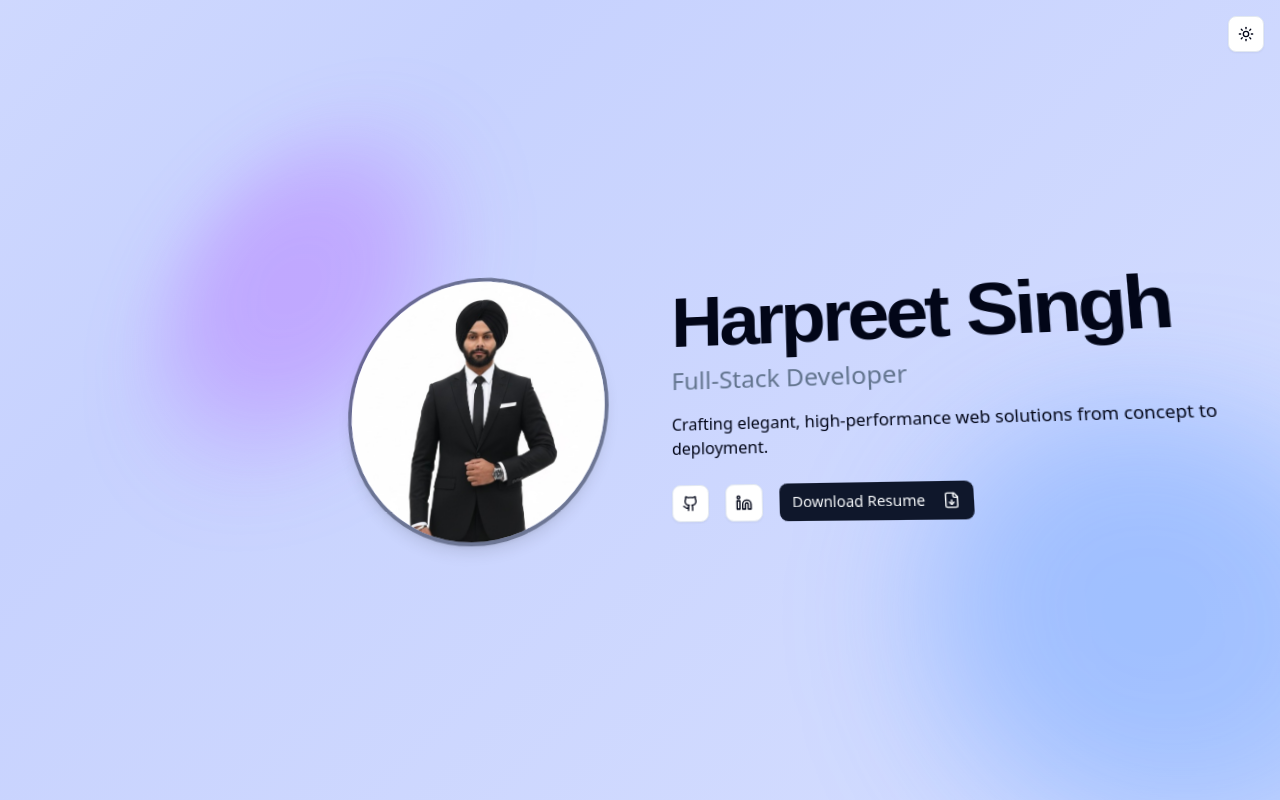
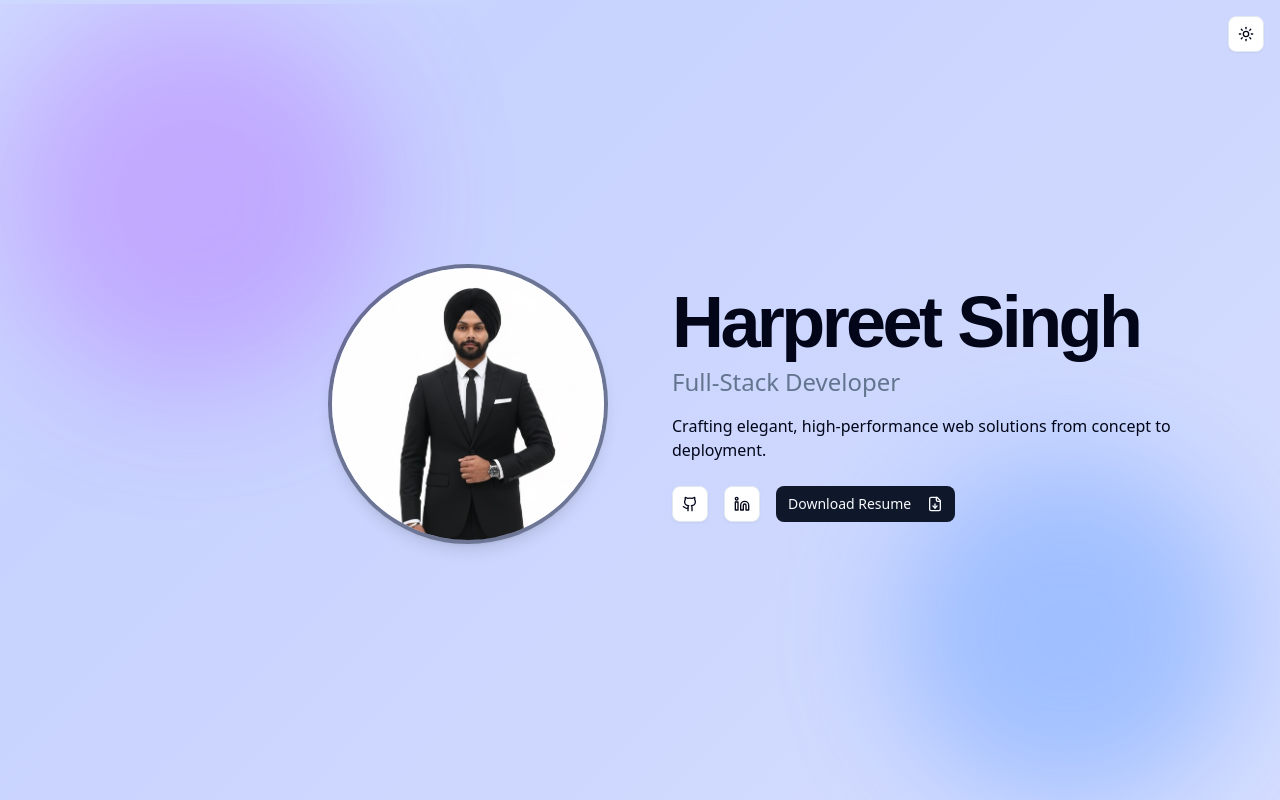
Before and after one commit to ravimultani38/new_portfolio, a Next.js app: page / in a window 1280 px wide. Shown: the top 800 px of the page. Built offline with nearby package versions, Linux system fonts and the light colour scheme; a web font is replaced by a local one.

Commit message:
some changes

```diff
--- a/src/components/hero-section.tsx
+++ b/src/components/hero-section.tsx
@@ -1,14 +1,12 @@
 "use client";
 
-import { motion, useMotionValue, useTransform, type Variants } from "framer-motion";
+import { motion, type Variants } from "framer-motion";
 import { Button } from "@/components/ui/button";
 import Link from "next/link";
 import Image from "next/image";
 import { Github, Linkedin, FileDown } from "lucide-react";
-import React from "react";
 
 export function HeroSection() {
-  // Staggered animation setup
   const title = "Harpreet Singh".split(" ");
   const subtitle = "Full-Stack Developer".split(" ");
 
@@ -35,41 +33,15 @@ export function HeroSection() {
     },
   };
 
-  // Parallax effect setup
-  const x = useMotionValue(0);
-  const y = useMotionValue(0);
+  return (
+    <section className="relative flex items-center justify-center min-h-screen -mt-16 overflow-hidden">
 
-  const rotateX_bg = useTransform(y, [0, 500], [20, -20]);
-  const rotateY_bg = useTransform(x, [0, 500], [-20, 20]);
-  const rotateX_fg = useTransform(y, [0, 500], [10, -10]);
-  const rotateY_fg = useTransform(x, [0, 500], [-10, 10]);
-
-  const handleMouseMove = (event: React.MouseEvent) => {
-    const rect = (event.currentTarget as HTMLElement).getBoundingClientRect();
-    x.set(event.clientX - rect.left);
-    y.set(event.clientY - rect.top);
-  };
-
-  return (
-    <section
-      onMouseMove={handleMouseMove}
-      className="relative flex items-center justify-center min-h-screen -mt-16 overflow-hidden"
-      style={{ perspective: '1000px' }}
-    >
-
-      <motion.div
-        aria-hidden="true"
-        className="absolute inset-0 -z-10"
-        style={{ rotateX: rotateX_bg, rotateY: rotateY_bg }}
-      >
+      <div aria-hidden="true" className="absolute inset-0 -z-10">
         <div className="absolute top-0 left-0 h-96 w-96 rounded-full bg-purple-500/30 filter blur-3xl animate-blob"></div>
         <div className="absolute bottom-0 right-0 h-96 w-96 rounded-full bg-blue-500/30 filter blur-3xl animate-blob animation-delay-2000"></div>
-      </motion.div>
+      </div>
 
-      <motion.div
-        className="relative z-10 grid items-center gap-8 px-4 md:grid-cols-2 md:gap-16"
-        style={{ rotateX: rotateX_fg, rotateY: rotateY_fg }}
-      >
+      <div className="relative z-10 grid items-center gap-8 px-4 md:grid-cols-2 md:gap-16">
 
         <motion.div
           initial={{ opacity: 0, scale: 0.8 }}
@@ -135,7 +107,7 @@ export function HeroSection() {
               </div>
           </motion.div>
         </div>
-      </motion.div>
+      </div>
     </section>
   );
 }
```
